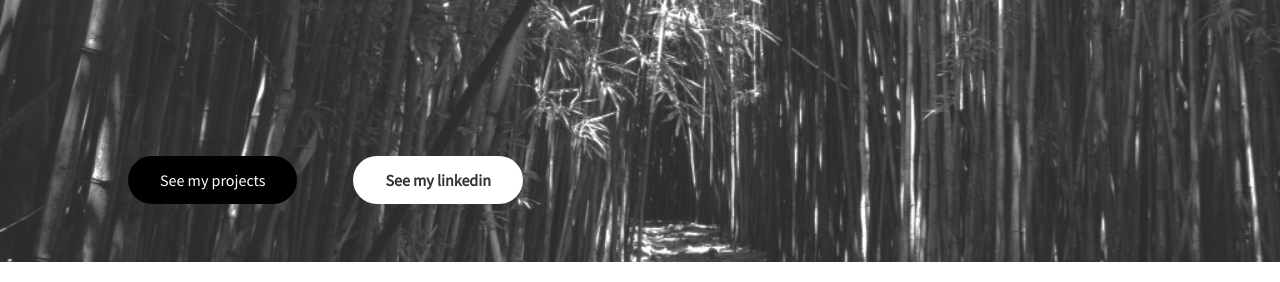
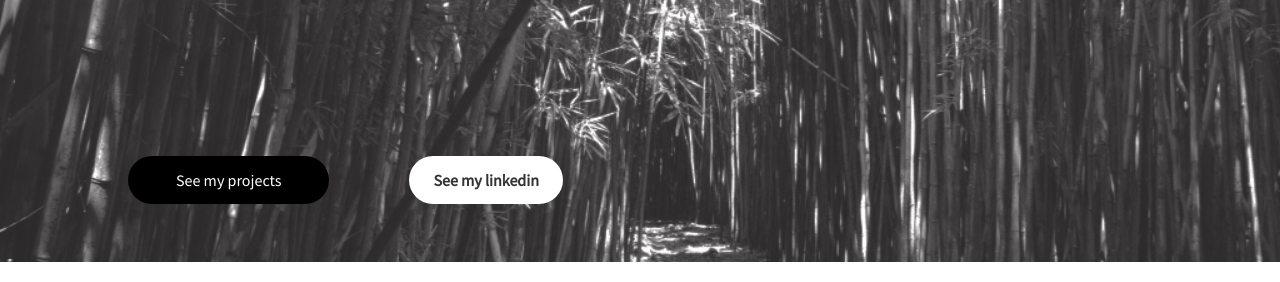
Before and after one commit to marta-garcia/nr-sprint-6-portfolio, a plain HTML site: page index.html in a window 1280 px wide. Shown: the part 376-658 px from the top of the page. Drawn offline with Linux system fonts and the light colour scheme.

Commit message:
Update style.css

```diff
--- a/css/style.css
+++ b/css/style.css
@@ -80,7 +80,7 @@ img {
 
 .main-button {
   background: var(--main-button);
-  padding: 1rem 2rem;
+  padding: 1rem 3rem;
   border-radius: 2rem;
   margin-top: 5rem;
   margin-right: 1.5rem;
@@ -95,7 +95,7 @@ img {
   background: var(--main-bg-color);
   color: var(--secondary-color);
   font-weight: bold;
-  padding: 1rem 2rem;
+  padding: 1rem 1.5rem;
   border-radius: 2rem;
   margin-top: 5rem;
   margin-right: 1.5rem;
```
